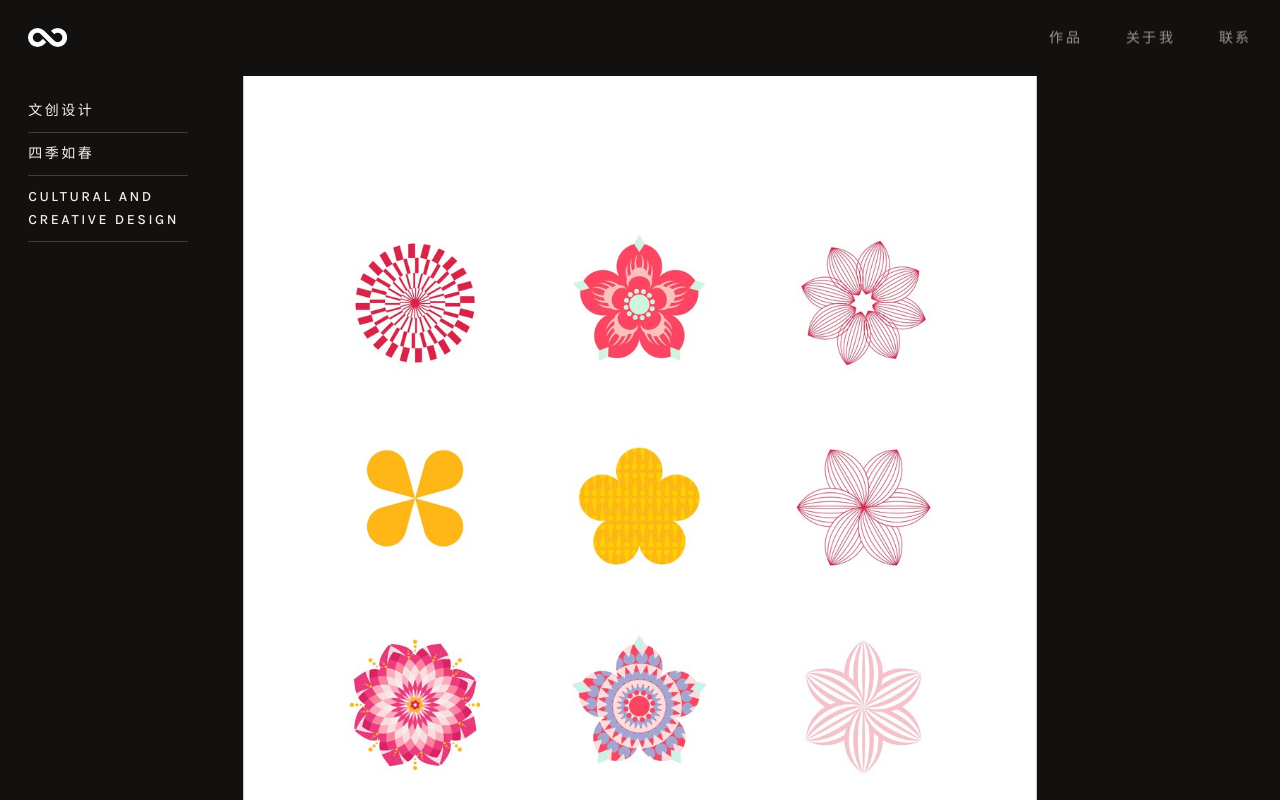
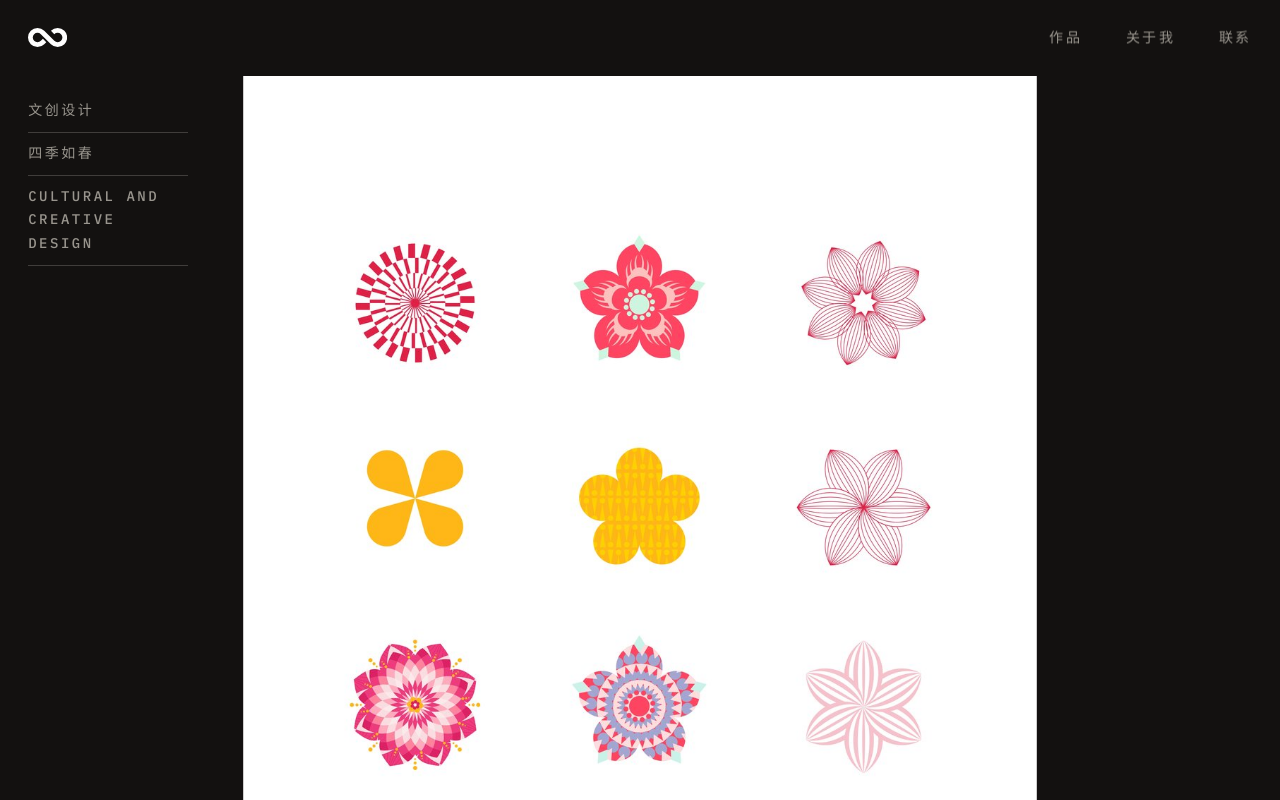
Before and after one commit to fengrong888/Portfolio, a React (Vite) app: page /#/work/1 in a window 1280 px wide. Shown: the top 800 px of the page. Built offline with nearby package versions, Linux system fonts and the light colour scheme; no server answers.

Commit message:
style: detail lede rows fully match nav typography

```diff
--- a/src/index.css
+++ b/src/index.css
@@ -401,12 +401,12 @@ dl, dd { margin: 0; }
   color: #f4f1ea;
 }
 .detail__lede-row {
-  font-family: var(--font-body);
+  font-family: var(--font-mono);
   font-size: 14px;
   font-weight: 500;
   letter-spacing: 0.18em;
   line-height: 1.7;
-  color: #f4f1ea;
+  color: var(--ink-dim);
   padding: 9px 0;
   border-bottom: 1px solid rgba(244, 241, 234, 0.2);
   white-space: normal;
```
Also changed, not shown: 3 other files (tests, documents, lock files or other folders).
